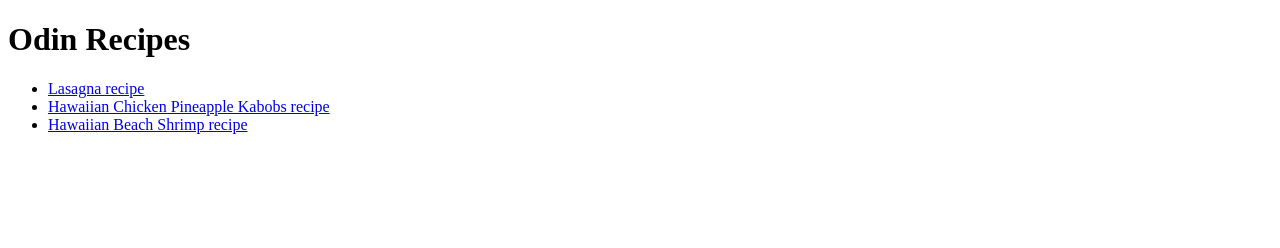
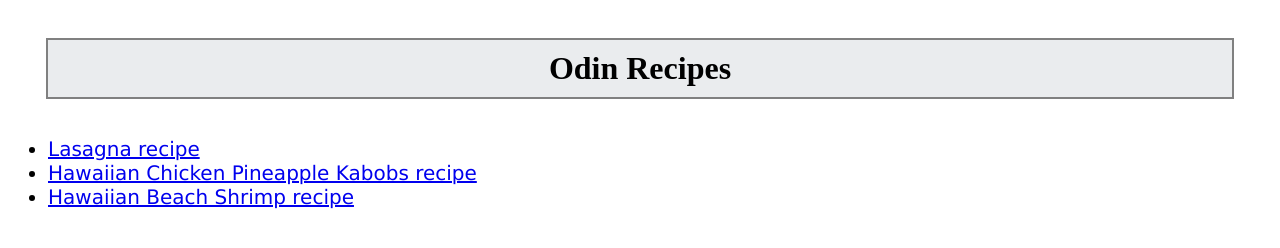
Before and after one commit to Akash-VP4/odin-recipes, a plain HTML site: page index.html in a window 1280 px wide. Drawn offline with Linux system fonts and the light colour scheme.

Commit message:
Add css file

```diff
--- /dev/null
+++ b/css/style.css
@@ -0,0 +1,14 @@
+h1 {
+  outline: 2px gray solid;
+  color: rgb(0, 0, 0);
+  display: block;
+  margin: 40px;
+  padding: 10px;
+  text-align: center;
+  background-color: rgb(234, 236, 238);
+}
+ul {
+  font-size: 20px;
+  font-family: "Lucida Sans", "Lucida Sans Regular", "Lucida Grande",
+    "Lucida Sans Unicode", Geneva, Verdana, sans-serif;
+}
--- a/index.html
+++ b/index.html
@@ -5,6 +5,7 @@
   <meta charset="UTF-8">
   <meta name="viewport" content="width=device-width, initial-scale=1.0">
   <title>Odin recipes</title>
+  <link rel="stylesheet" href="./css/style.css">
 </head>
 
 <body>
--- /dev/null
+++ b/recipes/style.css
@@ -0,0 +1,16 @@
+h1 {
+  text-align: center;
+}
+p,
+ul,
+ol {
+  background-color: rgb(225, 229, 233);
+  padding: 16px;
+}
+img {
+  padding: 8px;
+}
+h3 {
+  color: rgb(102, 0, 0);
+  font-family: sans-serif;
+}
```
Also changed, not shown: recipes/Hawaiian Beach Shrimp.html (+1 -0 lines), recipes/Hawaiian Chicken Pineapple Kabobs.html (+1 -0 lines), recipes/lasagna.html (+1 -0 lines).
